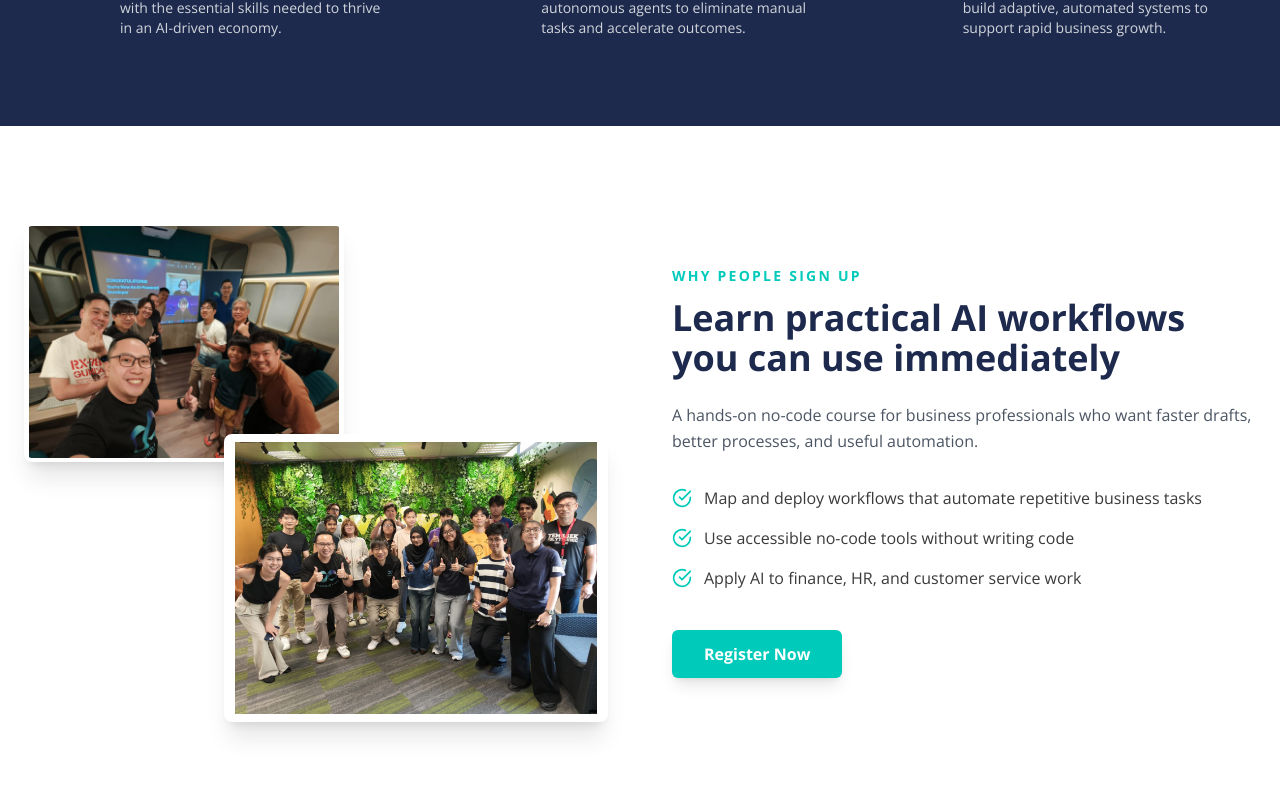
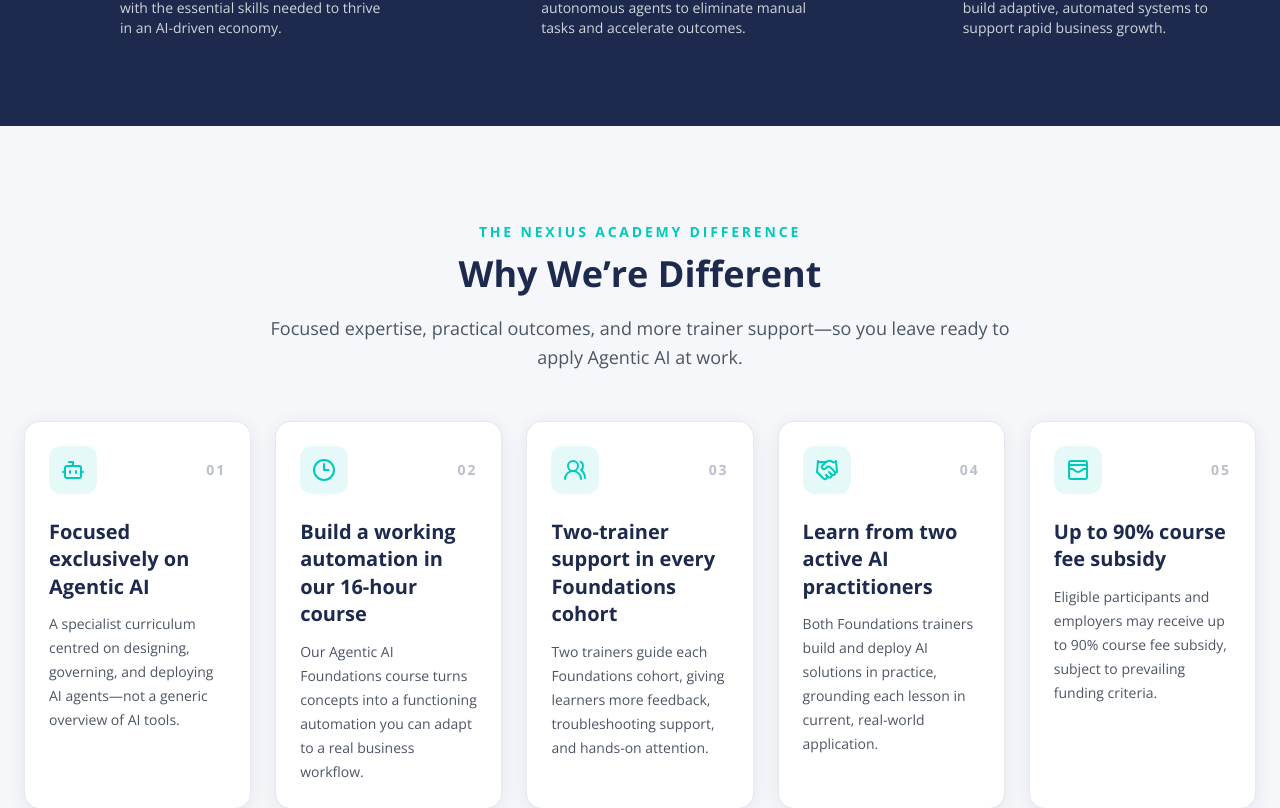
Before and after one commit to nexiuslabs/nexiusacademyskillsfuture, a React (Vite) app: page / in a window 1280 px wide. Shown: the part 1018-1826 px from the top of the page. Built offline with nearby package versions, Linux system fonts and the light colour scheme; no server answers.

Commit message:
feat: add academy differentiators section

```diff
--- /dev/null
+++ b/components/home/WhyDifferent.tsx
@@ -0,0 +1,75 @@
+import React from 'react';
+import { Bot, Clock3, Handshake, UsersRound, WalletCards } from 'lucide-react';
+
+const differentiators = [
+  {
+    icon: Bot,
+    title: 'Focused exclusively on Agentic AI',
+    description:
+      'A specialist curriculum centred on designing, governing, and deploying AI agents—not a generic overview of AI tools.',
+  },
+  {
+    icon: Clock3,
+    title: 'Build a working automation in our 16-hour course',
+    description:
+      'Our Agentic AI Foundations course turns concepts into a functioning automation you can adapt to a real business workflow.',
+  },
+  {
+    icon: UsersRound,
+    title: 'Two-trainer support in every Foundations cohort',
+    description:
+      'Two trainers guide each Foundations cohort, giving learners more feedback, troubleshooting support, and hands-on attention.',
+  },
+  {
+    icon: Handshake,
+    title: 'Learn from two active AI practitioners',
+    description:
+      'Both Foundations trainers build and deploy AI solutions in practice, grounding each lesson in current, real-world application.',
+  },
+  {
+    icon: WalletCards,
+    title: 'Up to 90% course fee subsidy',
+    description:
+      'Eligible participants and employers may receive up to 90% course fee subsidy, subject to prevailing funding criteria.',
+  },
+];
+
+const WhyDifferent: React.FC = () => {
+  return (
+    <section id="why-different" className="scroll-mt-32 bg-neutral py-20 md:py-24">
+      <div className="container mx-auto px-6">
+        <div className="mx-auto mb-12 max-w-3xl text-center">
+          <p className="mb-3 text-sm font-bold uppercase tracking-[0.2em] text-accent">
+            The Nexius Academy difference
+          </p>
+          <h2 className="text-3xl font-bold text-primary md:text-4xl">Why We’re Different</h2>
+          <p className="mt-5 text-lg leading-relaxed text-gray-600">
+            Focused expertise, practical outcomes, and more trainer support—so you leave ready to apply Agentic AI at work.
+          </p>
+        </div>
+
+        <div className="grid grid-cols-1 gap-6 md:grid-cols-2 xl:grid-cols-5">
+          {differentiators.map(({ icon: Icon, title, description }, index) => (
+            <article
+              key={title}
+              className="group flex h-full flex-col rounded-2xl border border-primary/10 bg-white p-6 shadow-card transition-all duration-300 hover:-translate-y-1 hover:border-accent/40 hover:shadow-lg"
+            >
+              <div className="mb-6 flex items-center justify-between">
+                <div className="flex h-12 w-12 items-center justify-center rounded-xl bg-secondary/10 text-secondary transition-colors group-hover:bg-secondary group-hover:text-white">
+                  <Icon size={24} aria-hidden="true" />
+                </div>
+                <span className="text-sm font-bold tracking-[0.14em] text-primary/30">
+                  {String(index + 1).padStart(2, '0')}
+                </span>
+              </div>
+              <h3 className="text-xl font-bold leading-snug text-primary">{title}</h3>
+              <p className="mt-3 text-sm leading-6 text-gray-600">{description}</p>
+            </article>
+          ))}
+        </div>
+      </div>
+    </section>
+  );
+};
+
+export default WhyDifferent;
--- a/pages/HomePage.tsx
+++ b/pages/HomePage.tsx
@@ -5,6 +5,7 @@ import Navbar from '../components/home/Navbar';
 import Hero from '../components/home/Hero';
 import CoursePreviewCTA from '../components/home/CoursePreviewCTA';
 import Features from '../components/home/Features';
+import WhyDifferent from '../components/home/WhyDifferent';
 import About from '../components/home/About';
 import Categories from '../components/home/Categories';
 import StatsStrip from '../components/home/StatsStrip';
@@ -40,6 +41,7 @@ const HomePage: React.FC = () => {
       <main className="flex-grow">
         <Hero />
         <Features />
+        <WhyDifferent />
         <About />
         <Categories />
 
```
